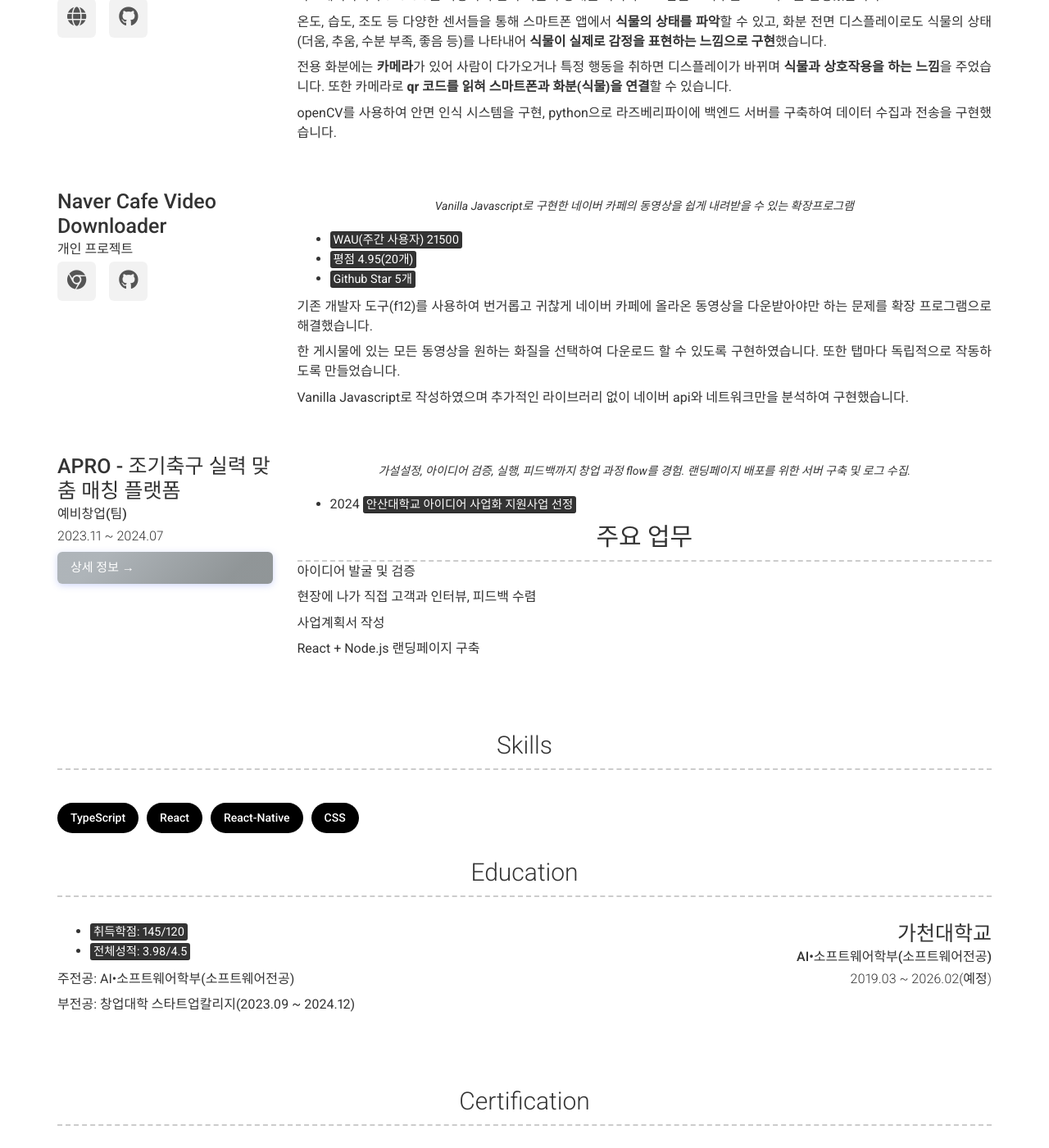
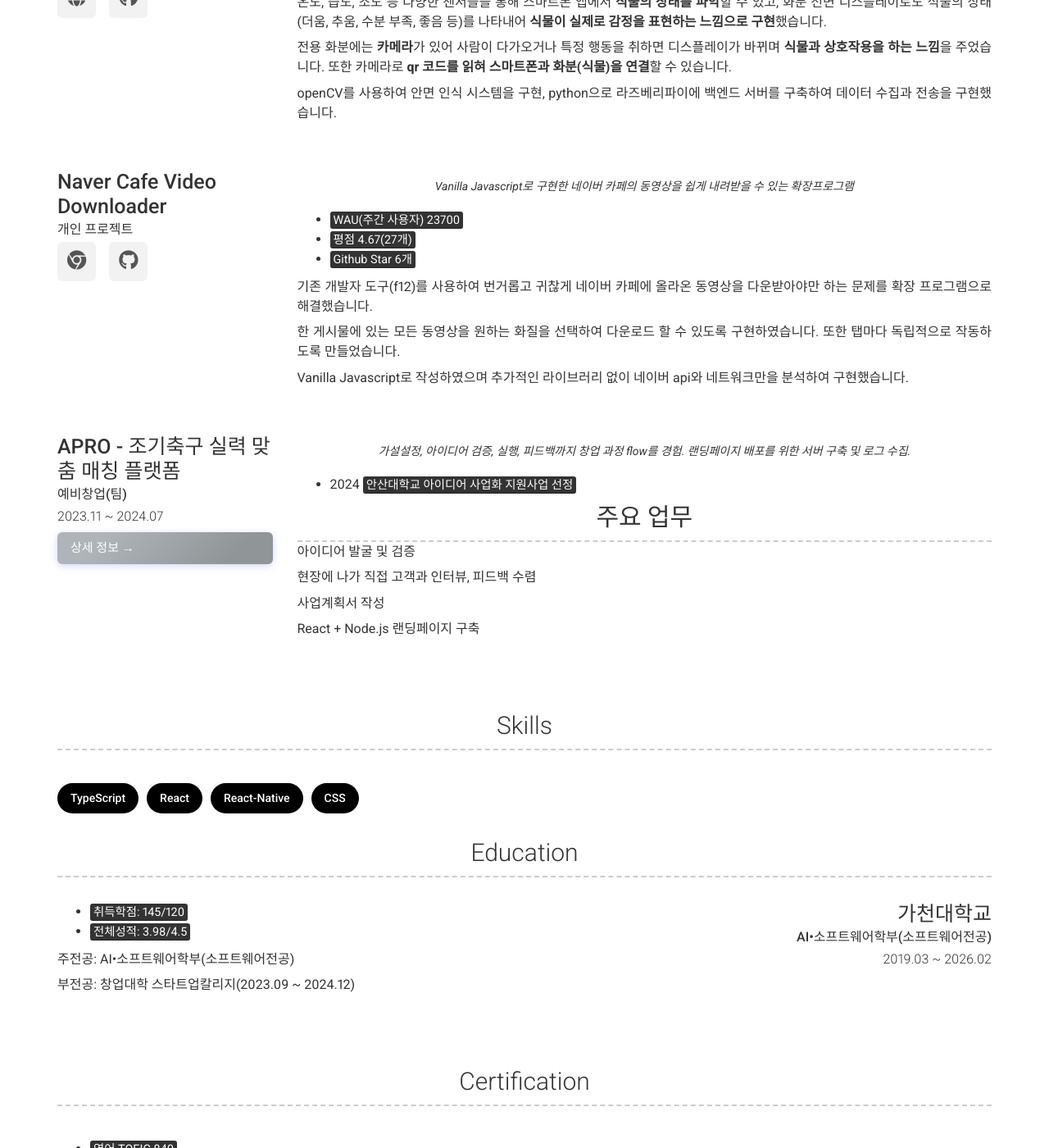
Before and after one commit to Hangyeol-SSeo/Hangyeol-SSeo.github.io, a Jekyll site: the page built from index.md, in a window 1280 px wide and 1400 px high, scrolled down 1817 px. Shown: the whole window at 82% size. Built offline with Jekyll 4.4.1, drawn with Linux system fonts in a browser that asks for light colours; nearby versions of some CDN libraries; some of the changed text lies outside the part shown.

Commit message:
최신화, 필요없는 부분 수정

```diff
--- a/_config.yml
+++ b/_config.yml
@@ -98,7 +98,6 @@
           **Expo SDK version migration** 작업
 
           **JWT 인증**, **자동 로그인** 구현 <br/>
-          → 자동 로그인 기능 개발 후 **이탈률 5% 개선**
 
           React-Native를 이용한 **Android & iOS 인앱 결제** 구현 - **소모품**, **구독 상품**
 
@@ -178,9 +177,9 @@
         quote: >
           Vanilla Javascript로 구현한 네이버 카페의 동영상을 쉽게 내려받을 수 있는 확장프로그램
         description: | # this will include new lines to allow paragraphs
-          - <mark>WAU(주간 사용자) 21500</mark>
-          - <mark>평점 4.95(20개)</mark>
-          - <mark>Github Star 5개</mark>
+          - <mark>WAU(주간 사용자) 23700</mark>
+          - <mark>평점 4.67(27개)</mark>
+          - <mark>Github Star 6개</mark>
 
           기존 개발자 도구(f12)를 사용하여 번거롭고 귀찮게 네이버 카페에 올라온 동영상을 다운받아야만 하는 문제를 확장 프로그램으로 해결했습니다.
 
@@ -225,7 +224,7 @@
       - layout: right
         title: 가천대학교
         sub_title: AI•소프트웨어학부(소프트웨어전공)
-        caption: 2019.03 ~ 2026.02(예정)
+        caption: 2019.03 ~ 2026.02
         #quote: >
         # 소프트웨어전공 졸업
         description: | # this will include new lines to allow paragraphs
```
Also changed, not shown: bookbla.md (+1 -5 lines), 1 other file.
